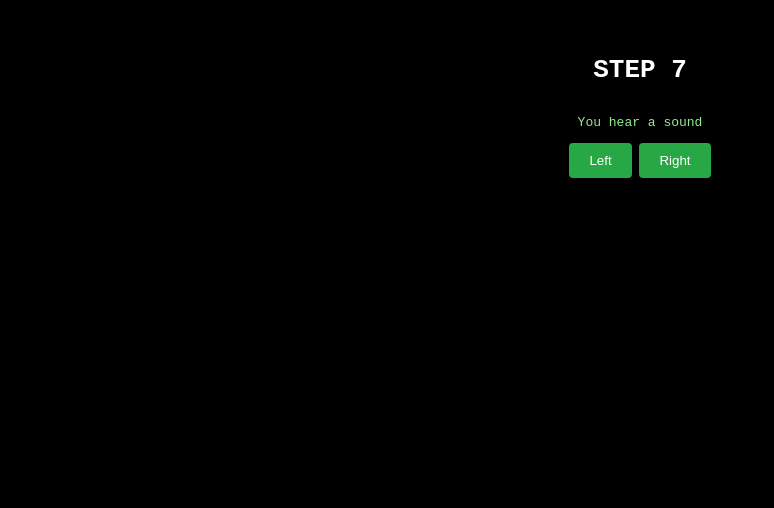
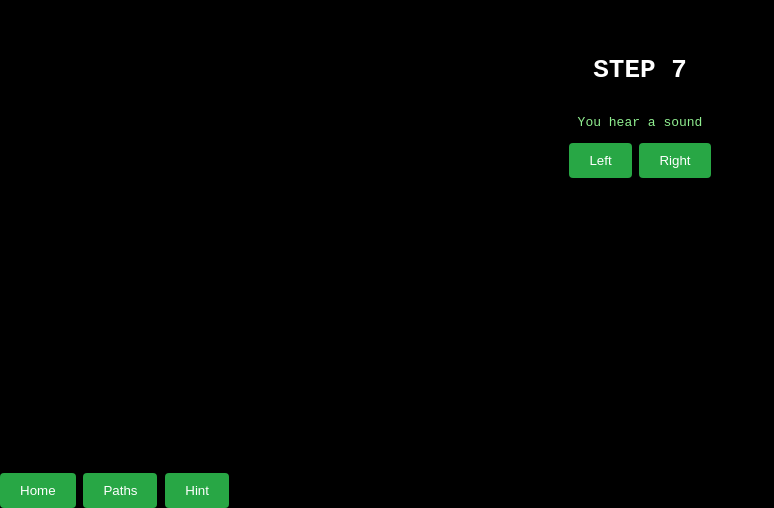
Before and after one commit to IcyyBits/IcyyBits.github.io, a plain HTML site: page true6.html in a window 1280 px wide. Shown: the part 292-800 px from the top of the page, without its empty margins (0-774 px from the left). Drawn offline with Linux system fonts and the light colour scheme.

Commit message:
Update true6.html

```diff
--- a/true6.html
+++ b/true6.html
@@ -31,6 +31,12 @@ body {
     color: white;
     border-radius: 4px;
     cursor: pointer;
+                }
+    .foot{
+    bottom: 0px;
+    left: 0px;
+    position: absolute;
+}
 </style>
 <body>
     <h1>STEP 7</h1>
@@ -39,4 +45,23 @@ body {
             <a href="true7.html" style="margin-right: 100"><button type="submit">Left</button></a>
             <a href="false1.html"><button type="submit">Right</button></a>
         </nav>
+<div class="foot">
+    <nav>
+        <a href="index.html"><button id="copyButton" type="submit">Home</button></a>
+        <a href="start.html"><button id="copyButton" type="submit">Paths</button></a>
+        <button id="alertButton">Hint</button>
+    </nav>
+</div>
+<script>
+    document.getElementById('copyButton').addEventListener('click', function() {
+    const url = window.location.href;
+    navigator.clipboard.writeText(url).catch(function(err) {
+    console.error('Failed to copy: ', err);
+    });
+});
+    document.getElementById('alertButton').addEventListener('click', function() {
+    alert('No hints');
+});
+</script>
 </body>
+</html>
```
